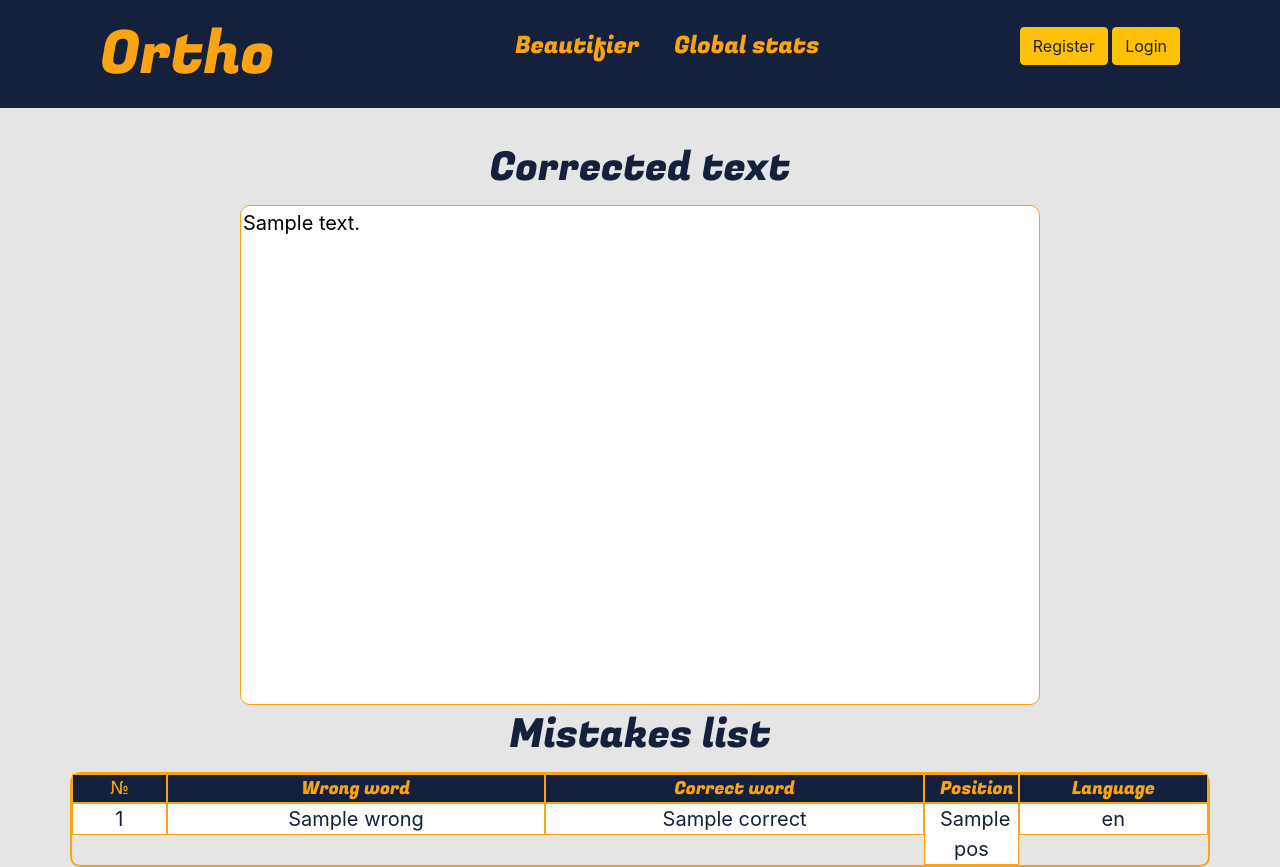
After one commit to thenromanov/Ortho, a Flask app: template templates/result.html in a window 1280 px wide. The commit adds this page. Run offline with Flask 2, Linux system fonts and the light colour scheme; the template is opened without the code that fills it: most values are stand-ins (such as "Sample title", 1, 10 or a date in 2020); some libraries are stand-ins or nearby versions.

Commit message:
Added mistakes corrector

```diff
--- a/app.py
+++ b/app.py
@@ -1,11 +1,16 @@
-from flask import Flask, render_template, redirect, request, make_response, jsonify
+from flask import Flask, render_template, redirect, request, make_response, jsonify, url_for
 from flask_wtf import FlaskForm
 from flask_login import LoginManager, login_user, logout_user, login_required, current_user
-from wtforms import IntegerField, StringField, PasswordField, BooleanField, SubmitField
+from wtforms import IntegerField, StringField, PasswordField, BooleanField, SubmitField, TextAreaField
 from wtforms.fields.html5 import EmailField
-from wtforms.validators import DataRequired
+from wtforms.validators import DataRequired, length
 from data import dbSession
 from data.users import User
+from data.mistakes import Mistake
+from data.languages import Language
+from modules import speller, translator
+import json
+import copy
 
 
 app = Flask(__name__)
@@ -30,6 +35,11 @@ class LoginForm(FlaskForm):
     password = PasswordField('Password', validators=[DataRequired()])
     remember = BooleanField('Remember me')
     submit = SubmitField('Login')
+
+
+class BeautifierForm(FlaskForm):
+    text = TextAreaField('Text to beautify', validators=[DataRequired(), length(max=10000)])
+    submit = SubmitField('Beautify')
 
 
 @loginManager.user_loader
@@ -78,9 +88,52 @@ def logout():
     return redirect('/')
 
 
-@app.route('/')
+@app.route('/', methods=['GET', 'POST'])
 def mainPage():
-    return render_template('base.html')
+    form = BeautifierForm()
+    if form.validate_on_submit():
+        data = json.dumps({'text': form.text.data, 'mistakes': speller.getMistakes(form.text.data)})
+        return redirect(url_for('result', data=data))
+    return render_template('main.html', title='Beautifier', form=form)
+
+
+@app.route('/result')
+def result():
+    data = json.loads(request.args['data'])
+    mistakes = data['mistakes']
+    text = data['text']
+    corrected = copy.copy(text)
+    delta = 0
+    tablelist = []
+    for m in mistakes:
+        word = m['s'][0]
+        lang = translator.getLanguage(word)
+        session = dbSession.createSession()
+        language = session.query(Language).filter(Language.acronym == lang).first()
+        if language is None:
+            language = Language(acronym=lang)
+            session.add(language)
+            session.commit()
+        wrong = text[m['pos']:m['pos'] + m['len']]
+        corrected = corrected[:m['pos'] + delta] + word + corrected[m['pos'] + m['len'] + delta:]
+        delta += len(word) - len(wrong)
+        session = dbSession.createSession()
+        mistake = session.query(Mistake).filter(Mistake.name == word.lower()).first()
+        if mistake is None:
+            mistake = Mistake(name=word.lower(), count=0, language=language.id)
+        mistake.count += 1
+        if current_user.is_authenticated:
+            current_user.mistakes.append(mistake)
+            session.merge(current_user)
+        else:
+            session.add(mistake)
+        session.commit()
+        tablelist.append({'wrong': wrong.lower(),
+                          'correct': word.lower(),
+                          'pos': m['pos'],
+                          'lang': lang})
+
+    return render_template('result.html', title='Result', text=corrected, tablelist=tablelist)
 
 
 def main():
--- a/data/__allModels.py
+++ b/data/__allModels.py
@@ -1 +1,3 @@
 from . import users
+from . import mistakes
+from . import languages
--- a/data/users.py
+++ b/data/users.py
@@ -13,6 +13,7 @@ class User(SqlAlchemyBase, UserMixin):
     age = Column(Integer, nullable=True)
     email = Column(String, index=True, unique=True, nullable=True)
     hashedPassword = Column(String, nullable=True)
+    mistakes = orm.relation('Mistake', secondary='association', back_populates='users')
 
     def __repr__(self):
         return f'<User> {self.id} {self.surname} {self.name}'
--- a/static/css/style.css
+++ b/static/css/style.css
@@ -35,12 +35,19 @@ body {
   background: #e5e5e5;
 }
 
-form.register-form, form.login-form {
+form.register-form, form.login-form, form.beautify-form{
   margin-left: auto;
   margin-right: auto;
   max-width: 800px
 }
-form.register-form h2, form.login-form h2 {
+
+form.result-form {
+  margin-left: auto;
+  margin-right: auto;
+  max-width: 1200px
+}
+
+form.register-form h2, form.login-form h2, form.beautify-form h2, form.result-form h2{
   text-align: center;
   font: normal 40px 'Fugaz One', cursive;
   color: #14213d;
@@ -50,3 +57,41 @@ form.register-form label, form.login-form label {
   font: normal 20px 'Fugaz One', cursive;
   color: #14213d;
 }
+
+textarea {
+  display: block;
+  margin-left: auto;
+  margin-right: auto;
+  outline-color: #fca311;
+  outline-width: 2px;
+  border: 1px solid #fca311;
+  resize: none;
+  wrap: off;
+  overflow: auto;
+  min-height: 500px;
+  width: 800px;
+  font-size: 20px;
+  border-radius: 10px;
+}
+
+div.container {
+  border: 2px solid #fca311;
+  border-radius: 10px;
+  text-align: center;
+}
+
+div.head {
+  font: normal 18px 'Fugaz One', cursive;
+  background-color: #14213d;
+  color: #fca311;
+  height: 150%;
+  border: 1px solid #fca311;
+}
+
+div.body {
+  font-size: 15pt;
+  background-color: #ffffff;
+  color: #14213d;
+  height: 150%;
+  border: 1px solid #fca311;
+}
--- a/templates/base.html
+++ b/templates/base.html
@@ -16,7 +16,7 @@
             <div class="header-left"><a href="/">Ortho</a></div>
             <div class="header-center">
                 <ul>
-                    <li><a href='/'>Speller</a></li>
+                    <li><a href='/'>Beautifier</a></li>
                     <li><a href='/stats'>Global stats</a></li>
                     {% if current_user.is_authenticated %}
                         <li><a href='/local_stats'>Local stats</a></li>
--- /dev/null
+++ b/templates/result.html
@@ -0,0 +1,30 @@
+{% extends "base.html" %}
+{% block content %}
+    <form class="result-form" action= "" method="get">
+        <h2>Corrected text</h2>
+        <textarea name="result-area" rows="8" cols="50" readonly>{{ text }}</textarea>
+        {% if tablelist|length == 0 %}
+            <h2>You did not make any mistakes</h2>
+        {% else %}
+            <h2>Mistakes list</h2>
+            <div class="container">
+                <div class="row">
+                    <div class="col-xl-1 head">№</div>
+                    <div class="col-xl-4 head">Wrong word</div>
+                    <div class="col-xl-4 head">Correct word</div>
+                    <div class="col-xl-1 head">Position</div>
+                    <div class="col-xl-2 head">Language</div>
+                </div>
+            {% for mistake in tablelist %}
+                <div class="row">
+                    <div class="col-xl-1 body">{{ loop.index }}</div>
+                    <div class="col-xl-4 body">{{ mistake["wrong"] }}</div>
+                    <div class="col-xl-4 body">{{ mistake["correct"] }}</div>
+                    <div class="col-xl-1 body">{{ mistake["pos"] }}</div>
+                    <div class="col-xl-2 body">{{ mistake["lang"] }}</div>
+                </div>
+            {% endfor %}
+            </div>
+        {% endif %}
+    </form>
+{% endblock %}
```
Also changed, not shown: data/languages.py (added, +9 -0 lines), data/mistakes.py (added, +19 -0 lines), modules/speller.py (added, +10 -0 lines), modules/translator.py (added, +10 -0 lines), templates/main.html (added, +11 -0 lines), db/ortho.sqlite.
